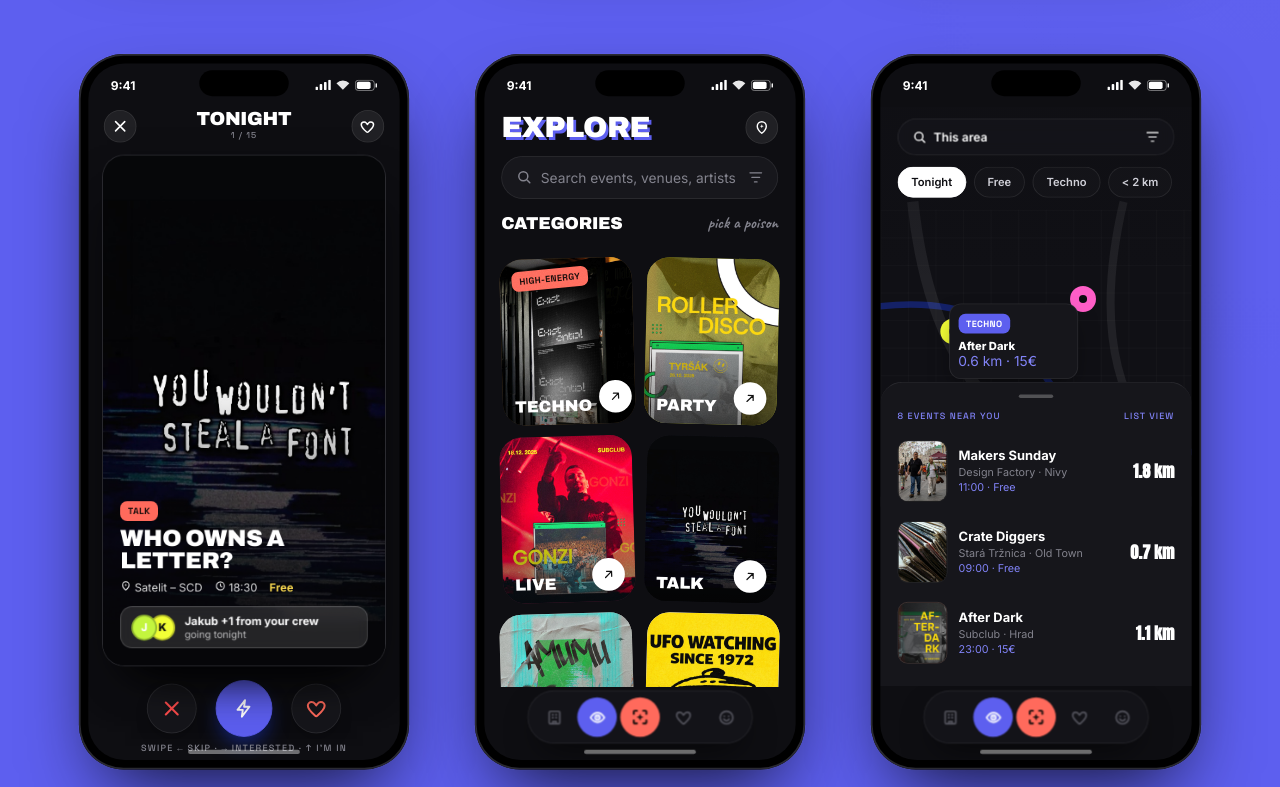
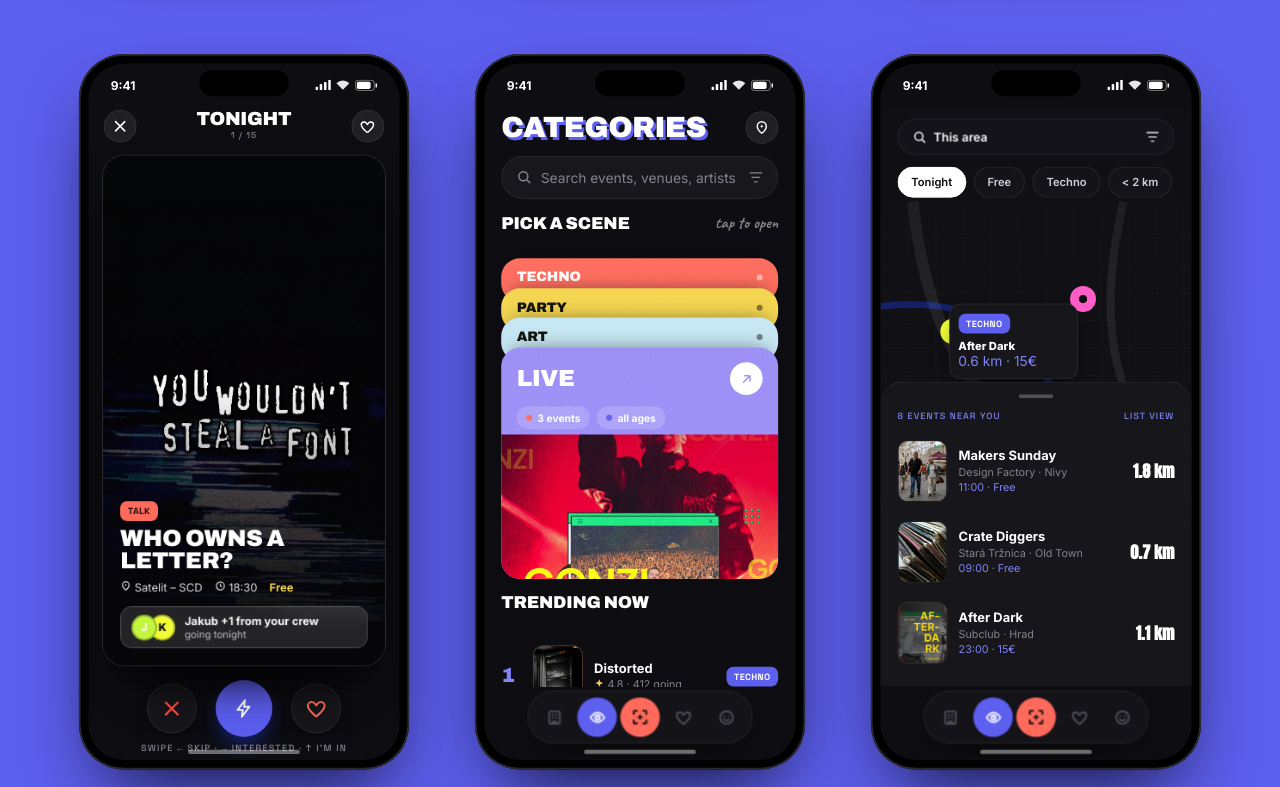
Before and after one commit to leumasdam/citylife-app, a React (Vite) app: page / in a window 1280 px wide. Shown: the part 2848-3635 px from the top of the page. Built offline with nearby package versions, Linux system fonts and the light colour scheme.

Commit message:
Explore: stacked folder-deck categories (active expands w/ poster+stats); smaller diagonal tape
Co-Authored-By: Claude Fable 5 <noreply@anthropic.com>

```diff
--- a/src/v2/screens2/discovery2.jsx
+++ b/src/v2/screens2/discovery2.jsx
@@ -5,7 +5,7 @@ import { EVENTS, CATS, byId, cover, img } from '../../data/events'
 import { MapBg } from '../../screens/onboarding'
 import {
   CatTag2, Pill, ArrowBtn, CardHead, CrowdChart, CapWeek, AlertCard,
-  EventCard2, EventRow2, ArtTile,
+  EventCard2, EventRow2, CategoryDeck,
 } from '../ui2'
 import { Marquee } from '../../ui'
 import { Search as SearchIc, Bell, Flash, Pin, Filter, Clock, Users, Star, Arrow, Mic, Heart, Check } from '../icons2'
@@ -148,21 +148,24 @@ export function Home({ nav, ctx }) {
   )
 }
 
-/* =========================== EXPLORE — categories as art tiles =========================== */
+/* =========================== EXPLORE — categories as a stacked deck =========================== */
+const TIERS = [
+  { cat: 'techno', label: 'Techno', poster: 'crisist', tone: 'coral' },
+  { cat: 'party', label: 'Party', poster: 'roller', tone: 'acid' },
+  { cat: 'art', label: 'Art', poster: 'amumu', tone: 'sky' },
+  { cat: 'live', label: 'Live', poster: 'gonzi', tone: 'lav' },
+]
 export function Explore({ nav }) {
-  const tiles = [
-    { cat: 'techno', poster: 'crisist', bg: '#44321a', toptag: 'High-energy' },
-    { cat: 'party', poster: 'roller', bg: '#7d7f1e' },
-    { cat: 'live', poster: 'gonzi', bg: '#420e23' },
-    { cat: 'talk', poster: 'stealfont', bg: '#0a0b12' },
-    { cat: 'art', poster: 'amumu', bg: '#a5a6a2' },
-    { cat: 'film', poster: 'ufo', bg: '#ece9df' },
-  ]
+  const tiers = TIERS.map((t) => {
+    const evs = EVENTS.filter((e) => e.cat === t.cat)
+    const free = evs.filter((e) => e.priceNum === 0).length
+    return { ...t, stats: [`${evs.length} events`, free ? `${free} free` : 'all ages'] }
+  })
   return (
     <>
       <StatusBar />
       <div className="body">
-        <div className="app-h"><div className="h-mega ovp2" style={{ fontSize: 34 }}>Explore</div>
+        <div className="app-h"><div className="h-mega ovp2" style={{ fontSize: 34 }}>Categories</div>
           <button className="iconbtn ghost" onClick={() => nav('map')}><Pin s={18} /></button>
         </div>
         <div className="pad" style={{ display: 'grid', gap: 16 }}>
@@ -171,14 +174,8 @@ export function Explore({ nav }) {
             <Filter s={18} />
           </button>
 
-          <div className="sec2"><span className="t">Categories</span><span className="hand" style={{ fontSize: 19, color: 'var(--muted)' }}>pick a poison</span></div>
-          <div style={{ display: 'grid', gridTemplateColumns: '1fr 1fr', gap: 14 }}>
-            {tiles.map((t, i) => (
-              <ArtTile key={t.cat} src={`./posters/${t.poster}.jpg`} bg={t.bg} toptag={t.toptag}
-                rot={i % 2 ? 1.4 : -1.6}
-                label={CATS[t.cat].label} onClick={() => nav('search', { cat: t.cat })} />
-            ))}
-          </div>
+          <div className="sec2"><span className="t">Pick a scene</span><span className="hand" style={{ fontSize: 19, color: 'var(--muted)' }}>tap to open</span></div>
+          <CategoryDeck tiers={tiers} nav={nav} />
 
           <div className="sec2"><span className="t">Trending now</span></div>
           <div className="stack" style={{ gap: 2 }}>
--- a/src/v2/screens2/onboarding2.jsx
+++ b/src/v2/screens2/onboarding2.jsx
@@ -333,8 +333,8 @@ export function Auth({ nav }) {
         <motion.div className="stack" style={{ gap: 22, width: '100%', alignItems: 'center' }} initial="h" animate="s" variants={{ s: { transition: { staggerChildren: 0.1 } } }}>
           <motion.div variants={fadeUp} className="tilt" style={{ '--rot': '-3deg', width: 168, height: 168, borderRadius: 40, background: 'var(--ind)', display: 'grid', placeItems: 'center', boxShadow: '0 24px 60px -18px rgba(93,95,239,.7)', position: 'relative' }}>
             <img src="./brand/logo-white.png" style={{ width: 160 }} alt="CITYLIFE" />
-            <span className="tape2" style={{ top: -11, left: 14, transform: 'rotate(-22deg)' }} />
-            <span className="tape2" style={{ top: -11, right: 14, transform: 'rotate(22deg)' }} />
+            <span className="tape2" style={{ top: -8, left: -12, transform: 'rotate(-42deg)' }} />
+            <span className="tape2" style={{ bottom: 12, right: -13, transform: 'rotate(-14deg)' }} />
           </motion.div>
           <motion.div variants={fadeUp}>
             <div className="lab" style={{ marginBottom: 10, color: 'var(--coral)' }}>ALMOST THERE</div>
--- a/src/v2/ui2.jsx
+++ b/src/v2/ui2.jsx
@@ -1,4 +1,5 @@
-import { motion } from 'framer-motion'
+import { useState } from 'react'
+import { motion, AnimatePresence } from 'framer-motion'
 import { CATS, cover } from '../data/events'
 import { Pin, Clock, Heart, Arrow, Chevron, Flash, Mic } from './icons2'
 
@@ -220,6 +221,62 @@ export function ArtTile({ src, bg, label, tag, toptag, onClick, tall, rot = 0 })
   )
 }
 
+/* ---------- stacked category deck (folder-tab stack, active one expands) ---------- */
+const TONE_DARK = { acid: true, mint: true, sky: true } // these need ink text
+export function CategoryDeck({ tiers, nav }) {
+  const [active, setActive] = useState(tiers.length - 1)
+  return (
+    <div style={{ display: 'flex', flexDirection: 'column' }}>
+      {tiers.map((t, i) => {
+        const on = i === active
+        const dark = TONE_DARK[t.tone]
+        const ink = dark ? '#14140f' : '#fff'
+        return (
+          <motion.div key={t.cat} layout transition={{ type: 'spring', stiffness: 320, damping: 34 }}
+            onClick={() => (on ? nav('search', { cat: t.cat }) : setActive(i))}
+            style={{
+              background: `var(--${t.tone})`, color: ink, borderRadius: 22, overflow: 'hidden',
+              marginTop: i ? -16 : 0, zIndex: on ? 50 : i, position: 'relative', cursor: 'pointer',
+              boxShadow: '0 -8px 22px -12px rgba(0,0,0,.55)',
+            }}>
+            <motion.div layout="position" style={{ padding: on ? '17px 18px 0' : '15px 18px 21px', position: 'relative', zIndex: 3 }}>
+              <div className="row-between">
+                <span style={{ fontFamily: 'var(--heavy)', fontWeight: 900, textTransform: 'uppercase', fontSize: on ? 27 : 16, lineHeight: 0.92, letterSpacing: '-.01em' }}>{t.label}</span>
+                {on
+                  ? <span className="iconbtn" style={{ background: ink, color: `var(--${t.tone})` }}><Arrow s={17} style={{ transform: 'rotate(-45deg)' }} /></span>
+                  : <span style={{ width: 7, height: 7, borderRadius: 7, background: ink, opacity: .5 }} />}
+              </div>
+              <AnimatePresence>
+                {on && (
+                  <motion.div initial={{ opacity: 0 }} animate={{ opacity: 1 }} exit={{ opacity: 0 }} transition={{ duration: 0.2 }}>
+                    <div style={{ display: 'flex', gap: 8, marginTop: 13 }}>
+                      {t.stats.map((s, k) => (
+                        <span key={s} style={{ display: 'inline-flex', alignItems: 'center', gap: 6, background: dark ? 'rgba(0,0,0,.1)' : 'rgba(255,255,255,.16)', borderRadius: 999, padding: '6px 11px', fontSize: 12, fontWeight: 700 }}>
+                          <i style={{ width: 7, height: 7, borderRadius: 7, background: k ? 'var(--ind)' : 'var(--coral)' }} />{s}
+                        </span>
+                      ))}
+                    </div>
+                  </motion.div>
+                )}
+              </AnimatePresence>
+            </motion.div>
+            <AnimatePresence>
+              {on && (
+                <motion.div layout initial={{ opacity: 0, y: 16 }} animate={{ opacity: 1, y: 0 }} exit={{ opacity: 0 }} transition={{ duration: 0.3, ease: [0.22, 1, 0.36, 1] }}
+                  style={{ position: 'relative', height: 168, marginTop: 6 }}>
+                  <img src={`./posters/${t.poster}.jpg`} alt="" style={{ position: 'absolute', inset: 0, width: '100%', height: '100%', objectFit: 'cover' }} />
+                  <div style={{ position: 'absolute', inset: 0, background: `linear-gradient(to top, transparent, var(--${t.tone}) 96%)`, mixBlendMode: dark ? 'normal' : 'multiply', opacity: dark ? 0.18 : 0.35 }} />
+                </motion.div>
+              )}
+            </AnimatePresence>
+            <div className="grain-full" style={{ opacity: .35 }} />
+          </motion.div>
+        )
+      })}
+    </div>
+  )
+}
+
 /* ---------- waveform (AI input decoration) ---------- */
 export function Waveform() {
   const hs = [6, 11, 16, 9, 14, 7, 12, 5]
--- a/src/v2/v2.css
+++ b/src/v2/v2.css
@@ -240,7 +240,7 @@
   border-radius: 3px; transform: rotate(-5deg); }
 
 /* masking-tape strips (corner the artwork) — opaque warm paper, not see-through */
-.v2 .tape2 { position: absolute; z-index: 8; width: 64px; height: 24px;
+.v2 .tape2 { position: absolute; z-index: 8; width: 50px; height: 17px;
   background: #efe9d6; box-shadow: inset 0 0 0 1px rgba(0,0,0,.06), 0 2px 6px -2px rgba(0,0,0,.35); }
 .v2 .tape2::after { content: ""; position: absolute; inset: 0;
   background: repeating-linear-gradient(92deg, rgba(0,0,0,.05) 0 6px, rgba(255,255,255,.35) 6px 7px); opacity: .5; }
```
Also changed, not shown: 1 other file (tests, documents, lock files or other folders).
